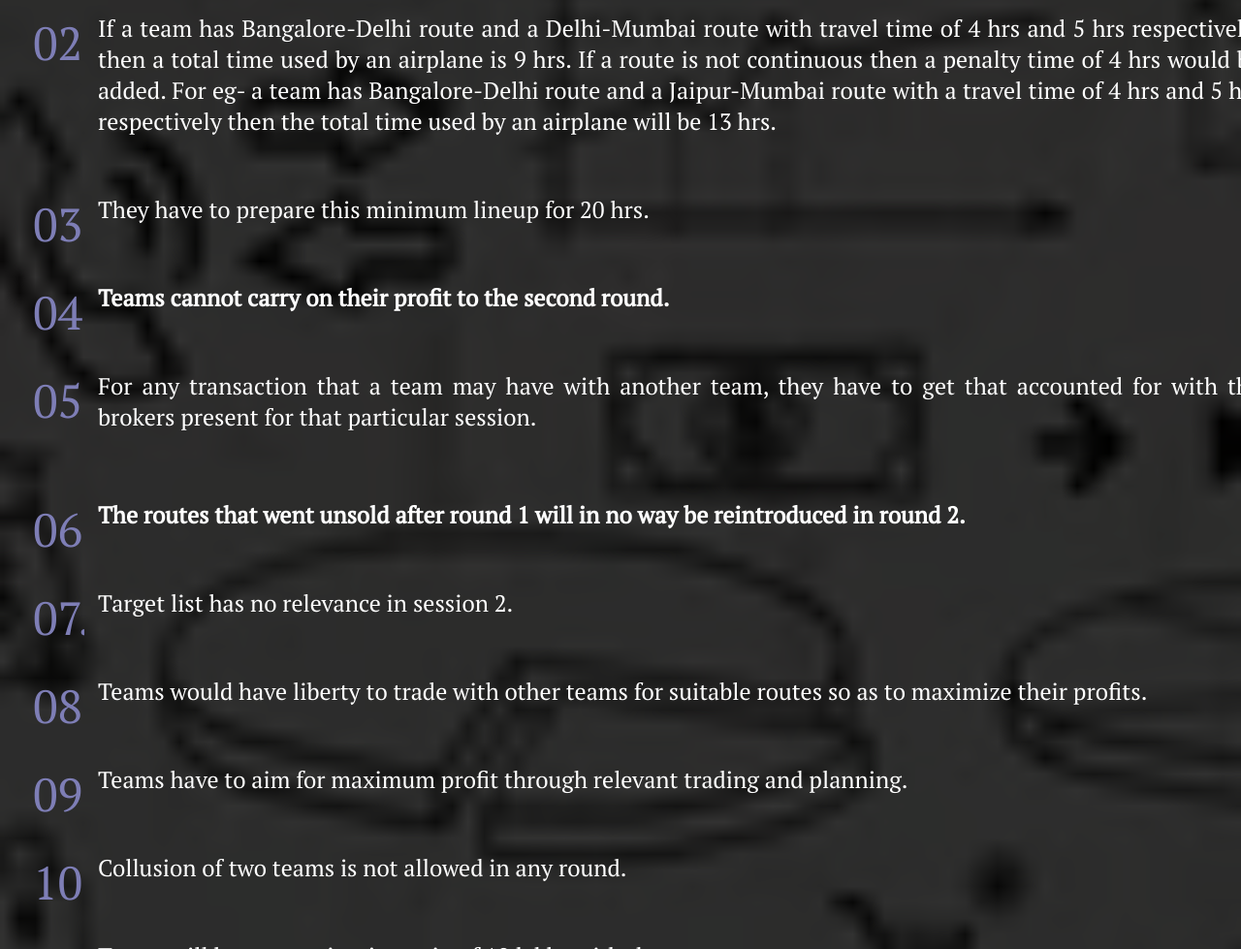
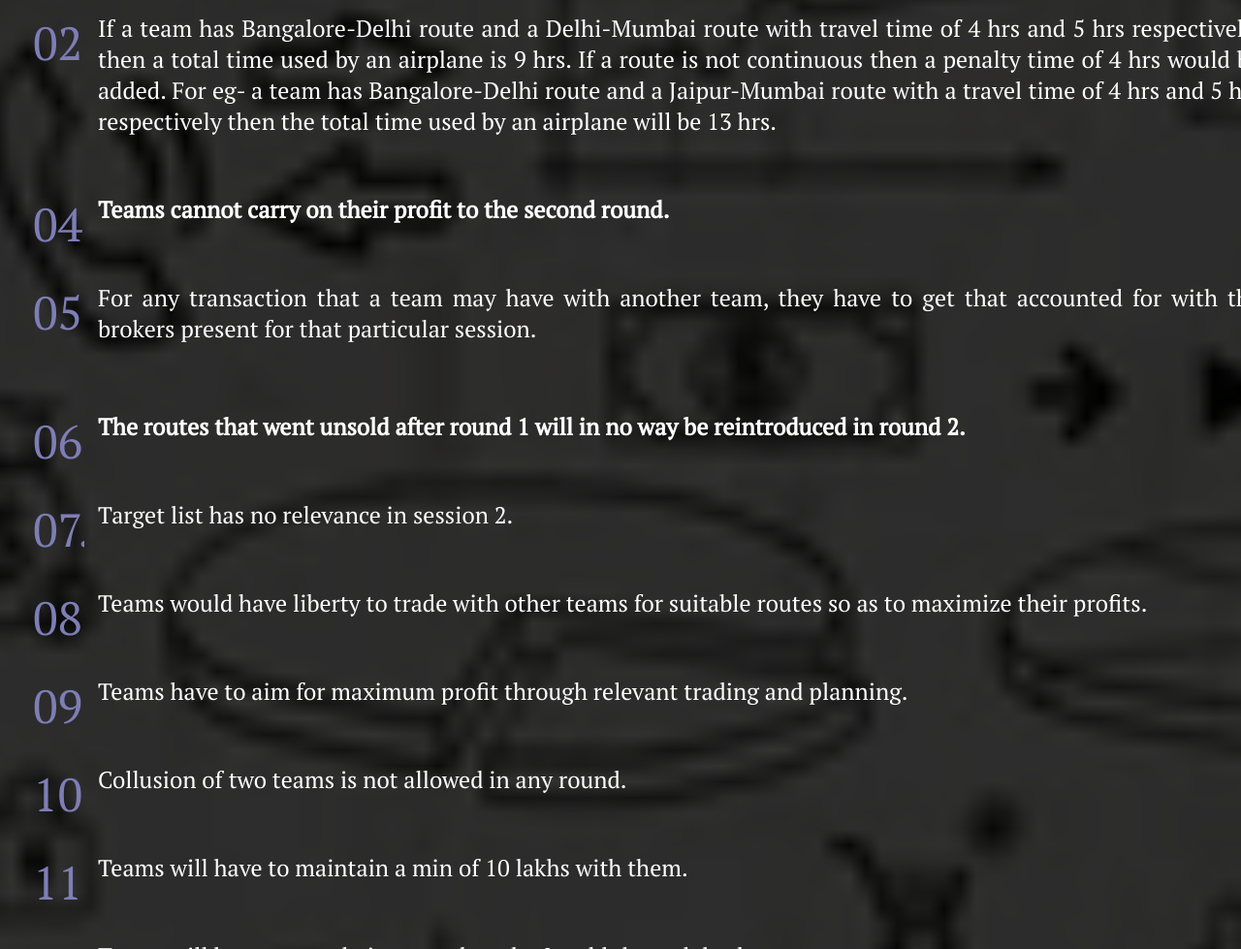
Before and after one commit to Chiragjawa/Flightclub_RulebookFinal, a plain HTML site: page index.html in a window 1280 px wide. Shown: the part 3360-4339 px from the top of the page at 97% size. Drawn offline with Linux system fonts and the light colour scheme; a web font is replaced by a local one.

Commit message:
Update index.html

```diff
--- a/index.html
+++ b/index.html
@@ -325,7 +325,7 @@
                     </span>
                 </div>
             </div>
-            <div class="rule">
+<!--             <div class="rule">
                 <div class="rule_number">
                     <span>03.</span>
                 </div>
@@ -333,7 +333,7 @@
                     <span>They have to prepare this minimum lineup for 20 hrs.
                     </span>
                 </div>
-            </div>
+            </div> -->
             <div class="rule">
                 <div class="rule_number">
                     <span>04.</span>
```
